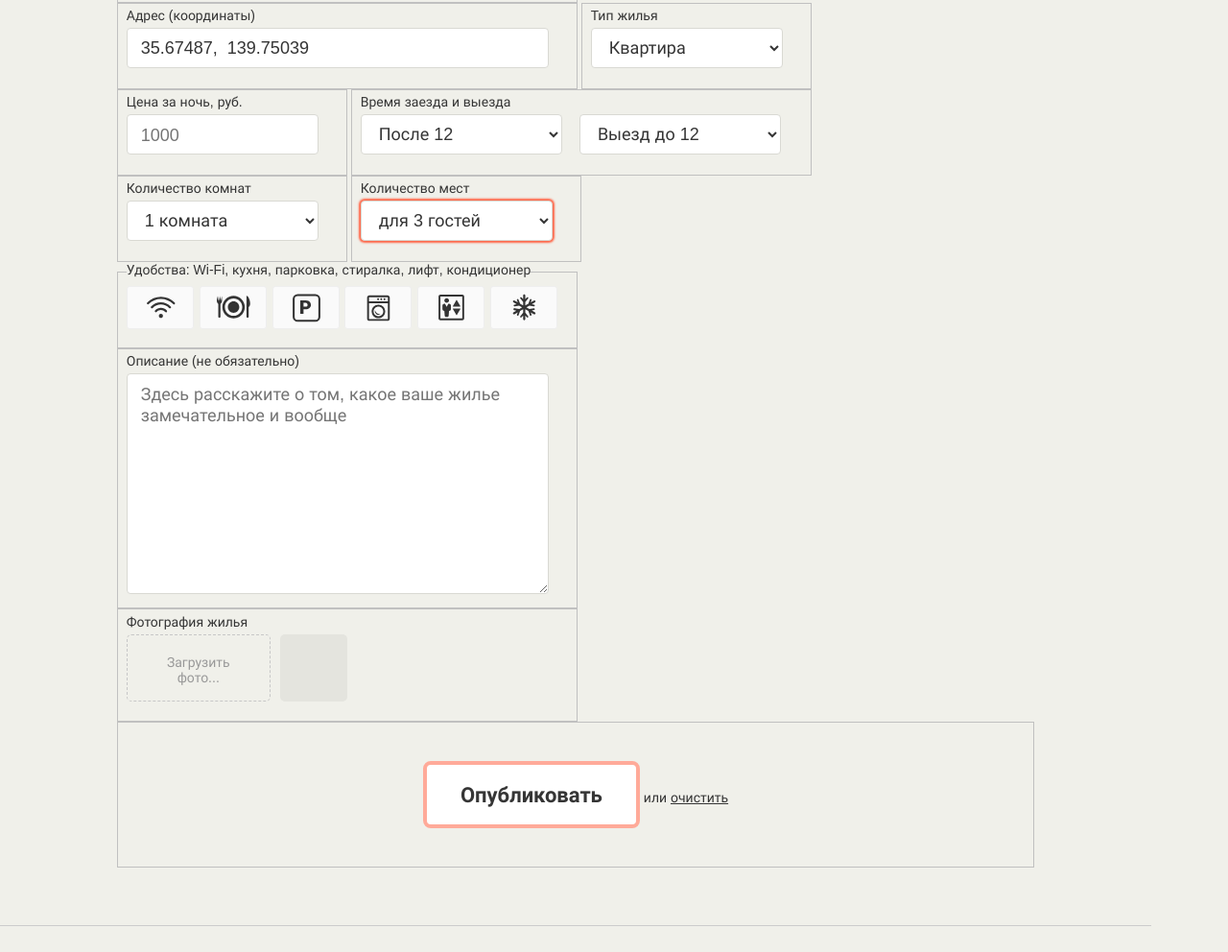
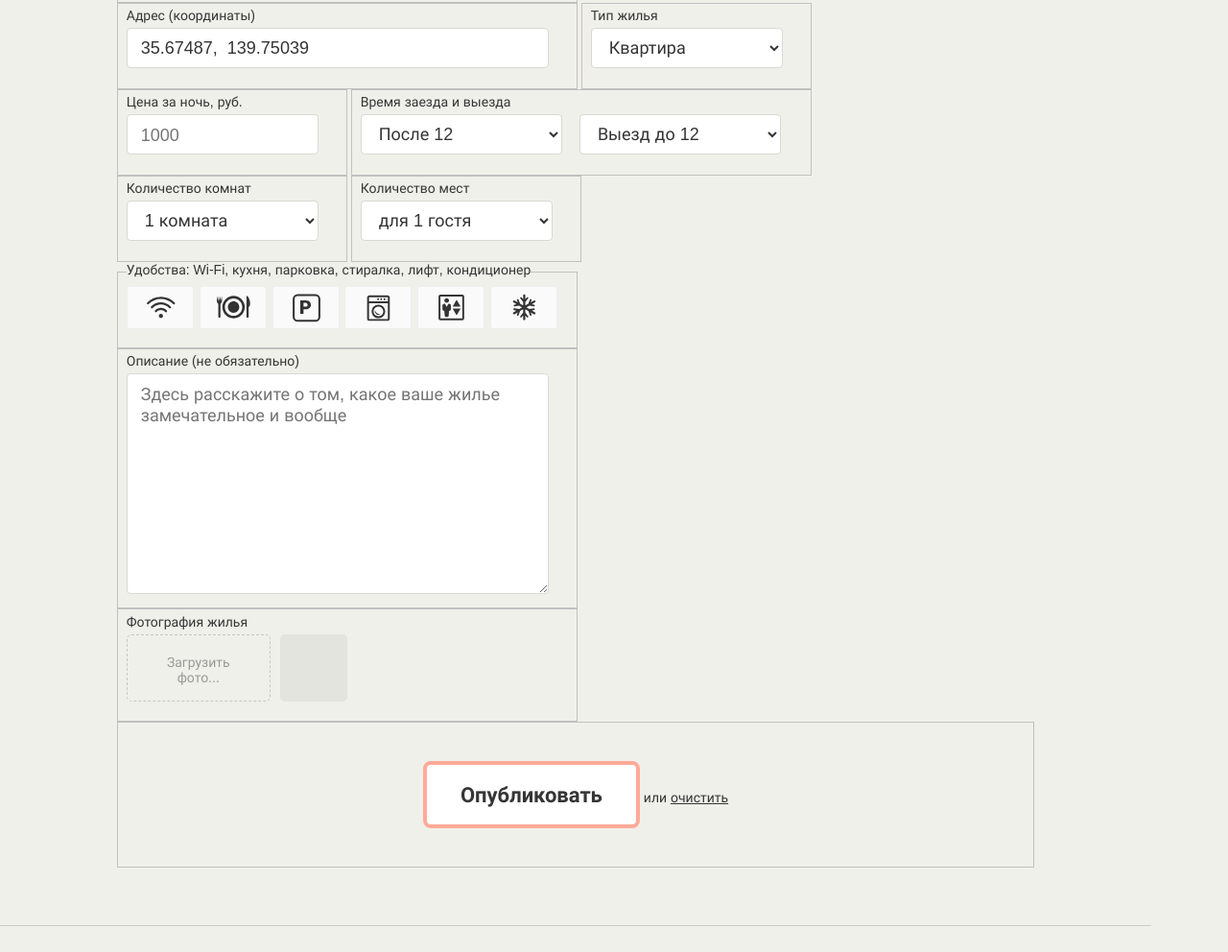
Before and after one commit to macgvai/keksobooking, a website with bundled scripts: page index.html in a window 1280 px wide. Shown: the part 944-1936 px from the top of the page at 96% size. Built offline with nearby package versions, Linux system fonts and the light colour scheme; no server answers.

Commit message:
7.15. Надо подкачаться 1

```diff
--- a/index.html
+++ b/index.html
@@ -131,9 +131,9 @@
         <fieldset class="ad-form__element">
           <label class="ad-form__label" for="capacity">Количество мест</label>
           <select id="capacity" name="capacity">
-            <option value="3" selected>для 3 гостей</option>
+            <option value="3">для 3 гостей</option>
             <option value="2">для 2 гостей</option>
-            <option value="1">для 1 гостя</option>
+            <option value="1" selected>для 1 гостя</option>
             <option value="0">не для гостей</option>
           </select>
         </fieldset>
```
Also changed, not shown: js/main.js (+1 -13 lines).
